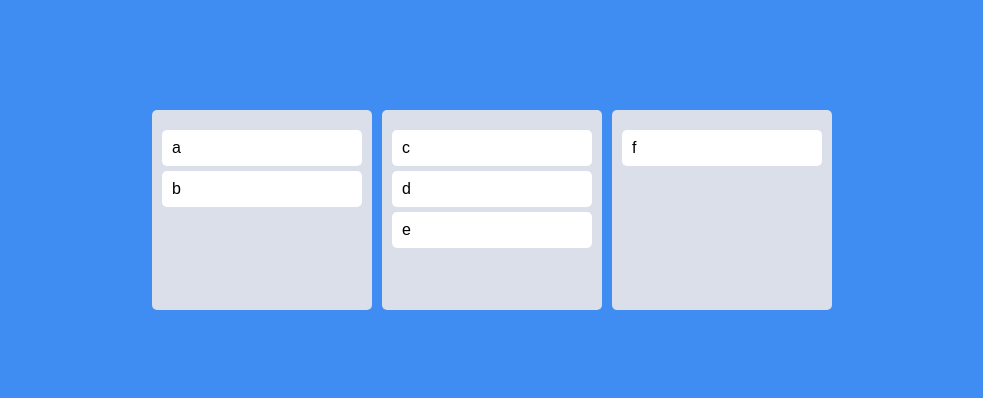
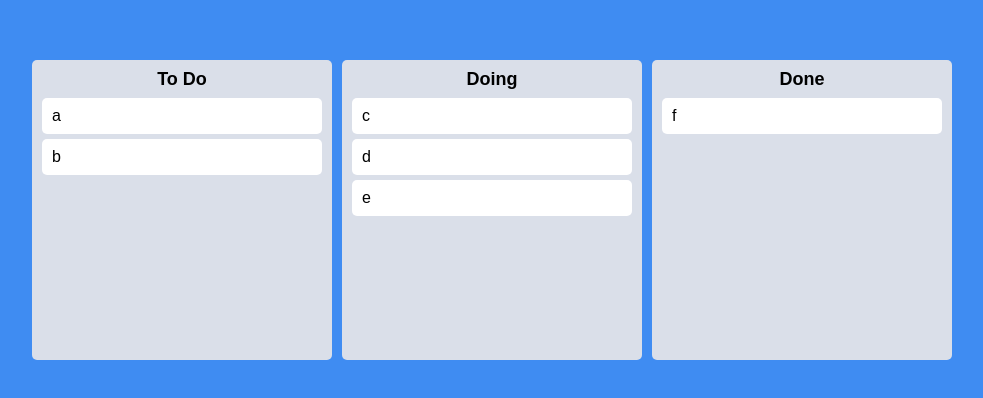
Before and after one commit to haeyonghahn/react-masterclass, a React (Create React App) app: page / in a window 1280 px wide. Shown: the part 190-588 px from the top of the page, without its empty margins (148-1131 px from the left). Built offline with nearby package versions, Linux system fonts and the light colour scheme.

Commit message:
Same Board Movement

```diff
--- a/src/App.tsx
+++ b/src/App.tsx
@@ -6,8 +6,7 @@
 
 const Wrapper = styled.div`
   display: flex;
-  max-width: 680px;
-  width: 100%;
+  width: 100vw;
   margin: 0 auto;
   justify-content: center;
   align-items: center;
@@ -15,30 +14,30 @@
 `;
 
 const Boards = styled.div`
-  display: grid;
+  display: flex;
+  justify-content: center;
+  align-items: flex-start;
   width: 100%;
   gap: 10px;
-  grid-template-columns: repeat(3, 1fr);
 `;
 
 function App() {
   const [toDos, setToDos] = useRecoilState(toDoState);
-  const onDragEnd = ({ draggableId, destination, source }: DropResult) => {
-    if (!destination) return;
-    // setToDos((oldToDos) => {
-    //   const toDosCopy = [...oldToDos];
-    //   // 1) Delete item on source.index
-    //   console.log("Delete item on", source.index);
-    //   console.log(toDosCopy);
-    //   toDosCopy.splice(source.index, 1);
-    //   console.log("Deleted item");
-    //   console.log(toDosCopy);
-    //   // 2) Put back the item on the destination.index
-    //   console.log("Put back", draggableId, "on ", destination.index);
-    //   toDosCopy.splice(destination?.index, 0, draggableId);
-    //   console.log(toDosCopy);
-    //   return toDosCopy;
-    // });
+  const onDragEnd = (info: DropResult) => {
+    console.log(info);
+    const { destination, draggableId, source } = info;
+    if (destination?.droppableId === source.droppableId) {
+      // same board movement.
+      setToDos((allBoards) => {
+        const boardCopy = [...allBoards[source.droppableId]];
+        boardCopy.splice(source.index, 1);
+        boardCopy.splice(destination?.index, 0, draggableId);
+        return {
+          ...allBoards,
+          [source.droppableId]: boardCopy,
+        };
+      });
+    }
   };
   return (
     <DragDropContext onDragEnd={onDragEnd}>
--- a/src/Components/Board.tsx
+++ b/src/Components/Board.tsx
@@ -3,10 +3,19 @@
 import DragabbleCard from "./DragabbleCard";
 
 const Wrapper = styled.div`
+  width: 300px;
   padding: 20px 10px;
+  padding-top: 10px;
   background-color: ${(props) => props.theme.boardColor};
   border-radius: 5px;
-  min-height: 200px;
+  min-height: 300px;
+`;
+
+const Title = styled.h2`
+  text-align: center;
+  font-weight: 600;
+  margin-bottom: 10px;
+  font-size: 18px;
 `;
 
 interface IBoardProps {
@@ -16,16 +25,19 @@
 
 function Board({ toDos, boardId }: IBoardProps) {
   return (
+    <Wrapper>
+      <Title>{boardId}</Title>
       <Droppable droppableId={boardId}>
         {(provided) => (
-        <Wrapper ref={provided.innerRef} {...provided.droppableProps}>
+          <div ref={provided.innerRef} {...provided.droppableProps}>
             {toDos.map((toDo, index) => (
               <DragabbleCard key={toDo} index={index} toDo={toDo} />
             ))}
             {provided.placeholder}
-        </Wrapper>
+          </div>
         )}
       </Droppable>
+    </Wrapper>
   );
 }
 
--- a/src/atoms.tsx
+++ b/src/atoms.tsx
@@ -7,8 +7,8 @@
 export const toDoState = atom<IToDoState>({
   key: "toDo",
   default: {
-    to_do: ["a", "b"],
-    doing: ["c", "d", "e"],
-    done: ["f"],
+    "To Do": ["a", "b"],
+    Doing: ["c", "d", "e"],
+    Done: ["f"],
   },
 });
```
Lines whose indentation alone changed are shown as unchanged.
